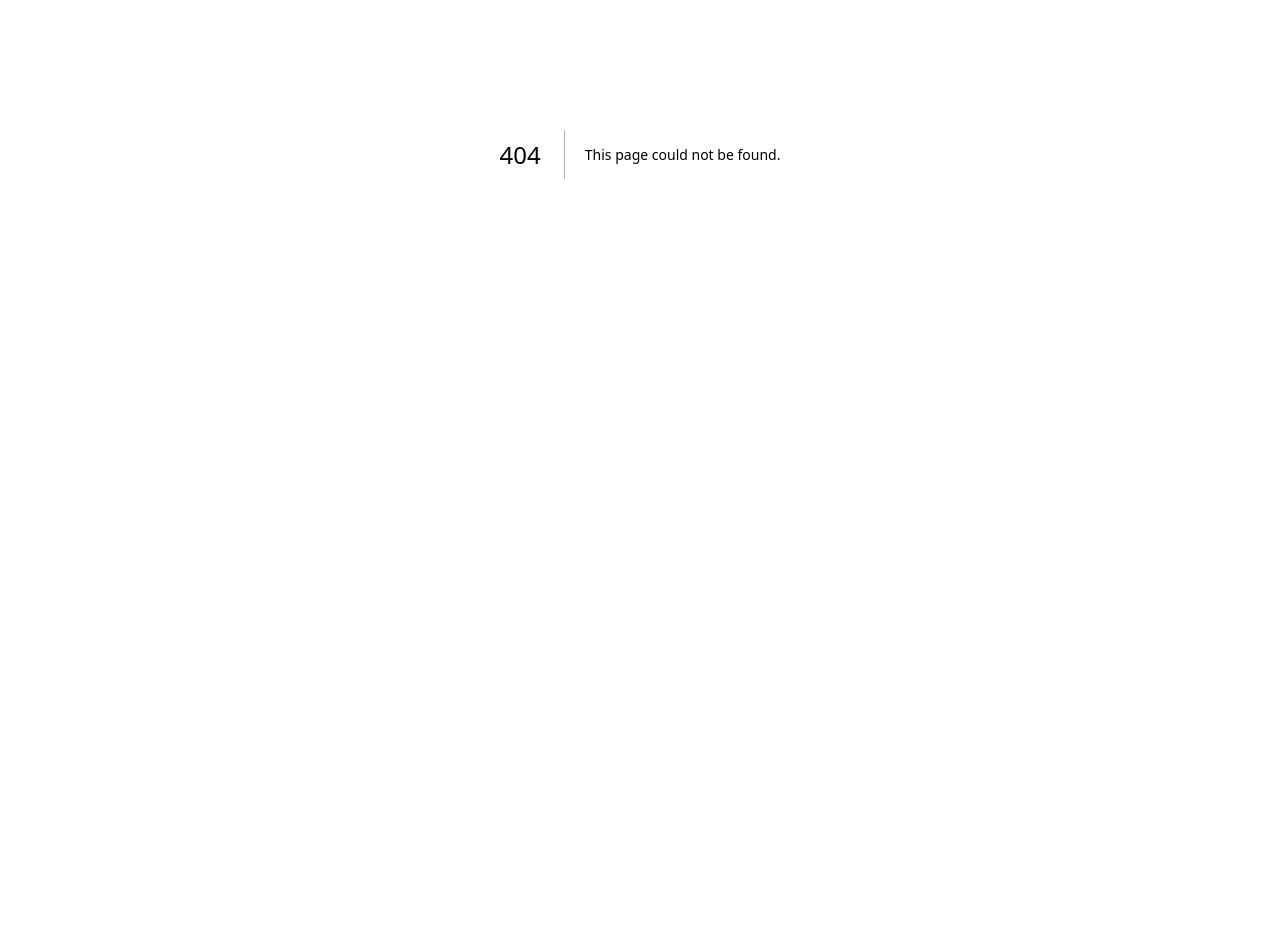
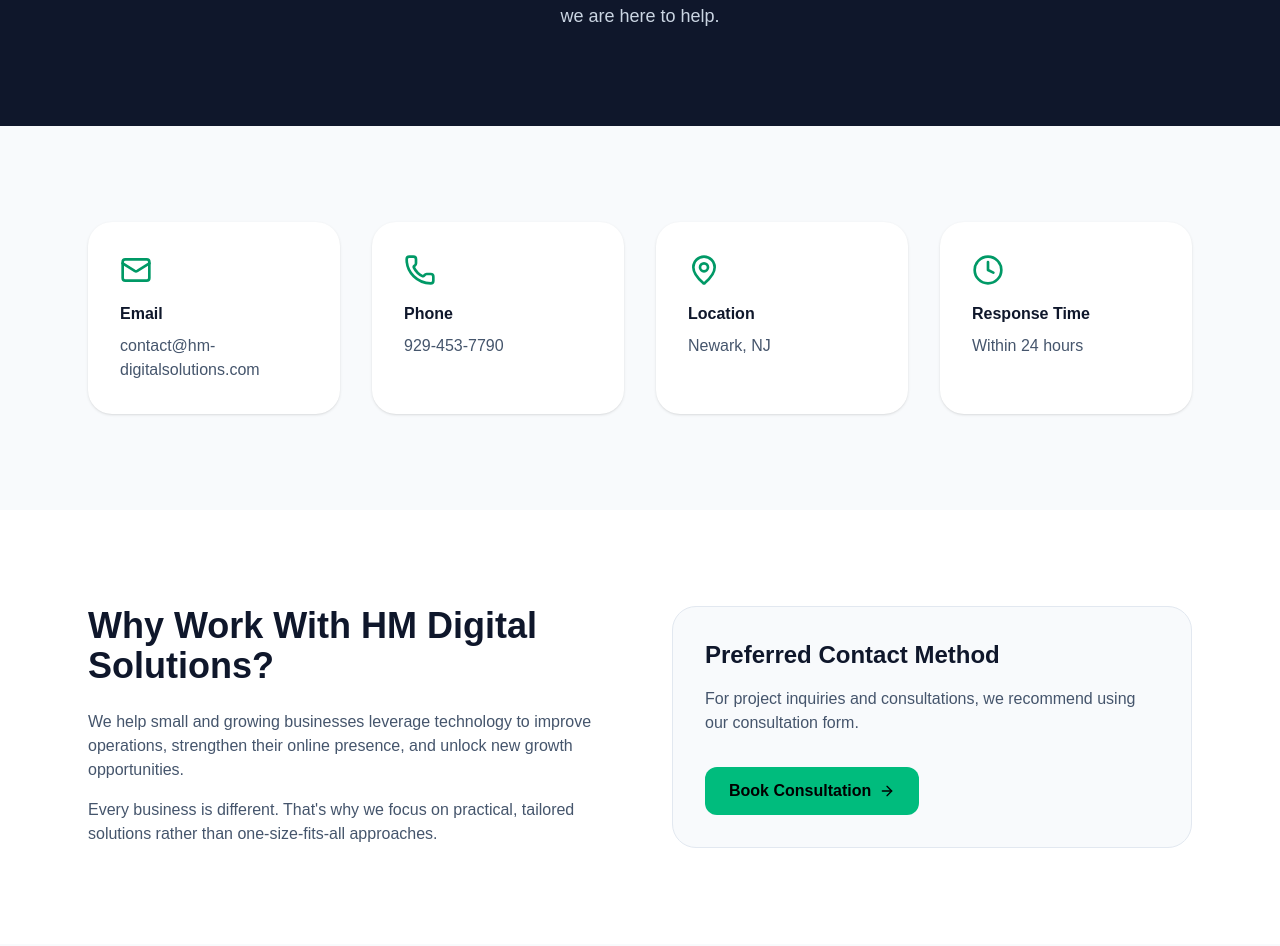
Before and after one commit to Hazichomwarr/hm-digital-solutions, a Next.js app: page /contact in a window 1280 px wide. Before the commit this address had no page. Shown: the part 246-1192 px from the top of the page. Before the commit the page ends 800 px from the top, so only its background shows below. Built offline with nearby package versions, Linux system fonts and the light colour scheme.

Commit message:
feat: Add contact page

```diff
--- /dev/null
+++ b/app/contact/page.tsx
@@ -0,0 +1,160 @@
+import Link from "next/link";
+import { Mail, Phone, MapPin, Clock, ArrowRight } from "lucide-react";
+
+export default function ContactPage() {
+  return (
+    <div>
+      {/* Hero */}
+      <section className="bg-slate-900">
+        <div className="mx-auto max-w-6xl px-6 py-24 text-center">
+          <p className="font-semibold uppercase tracking-widest text-emerald-400">
+            Contact Us
+          </p>
+
+          <h1 className="mt-4 text-5xl font-bold text-white md:text-6xl">
+            Let{"'"}s Talk About Your Business
+          </h1>
+
+          <p className="mx-auto mt-6 max-w-3xl text-lg text-slate-300">
+            Whether you need a website, automation, technical support, or
+            business technology guidance, we are here to help.
+          </p>
+        </div>
+      </section>
+
+      {/* Contact Cards */}
+      <section className="bg-slate-50 py-24">
+        <div className="mx-auto max-w-6xl px-6">
+          <div className="grid gap-8 md:grid-cols-2 lg:grid-cols-4">
+            <article className="rounded-3xl bg-white p-8 shadow-sm">
+              <Mail className="h-8 w-8 text-emerald-600" />
+
+              <h2 className="mt-4 font-bold text-slate-900">Email</h2>
+
+              <p className="mt-2 text-slate-600">
+                contact@hm-digitalsolutions.com
+              </p>
+            </article>
+
+            <article className="rounded-3xl bg-white p-8 shadow-sm">
+              <Phone className="h-8 w-8 text-emerald-600" />
+
+              <h2 className="mt-4 font-bold text-slate-900">Phone</h2>
+
+              <p className="mt-2 text-slate-600">929-453-7790</p>
+            </article>
+
+            <article className="rounded-3xl bg-white p-8 shadow-sm">
+              <MapPin className="h-8 w-8 text-emerald-600" />
+
+              <h2 className="mt-4 font-bold text-slate-900">Location</h2>
+
+              <p className="mt-2 text-slate-600">Newark, NJ</p>
+            </article>
+
+            <article className="rounded-3xl bg-white p-8 shadow-sm">
+              <Clock className="h-8 w-8 text-emerald-600" />
+
+              <h2 className="mt-4 font-bold text-slate-900">Response Time</h2>
+
+              <p className="mt-2 text-slate-600">Within 24 hours</p>
+            </article>
+          </div>
+        </div>
+      </section>
+
+      {/* Business Info */}
+      <section className="bg-white py-24">
+        <div className="mx-auto grid max-w-6xl gap-16 px-6 lg:grid-cols-2">
+          <div>
+            <h2 className="text-4xl font-bold text-slate-900">
+              Why Work With HM Digital Solutions?
+            </h2>
+
+            <p className="mt-6 text-slate-600">
+              We help small and growing businesses leverage technology to
+              improve operations, strengthen their online presence, and unlock
+              new growth opportunities.
+            </p>
+
+            <p className="mt-4 text-slate-600">
+              Every business is different. That{"'"}s why we focus on practical,
+              tailored solutions rather than one-size-fits-all approaches.
+            </p>
+          </div>
+
+          <div className="rounded-3xl border border-slate-200 bg-slate-50 p-8">
+            <h3 className="text-2xl font-bold text-slate-900">
+              Preferred Contact Method
+            </h3>
+
+            <p className="mt-4 text-slate-600">
+              For project inquiries and consultations, we recommend using our
+              consultation form.
+            </p>
+
+            <Link
+              href="/book-consultation"
+              className="mt-8 inline-flex items-center gap-2 rounded-xl bg-emerald-500 px-6 py-3 font-semibold text-black transition hover:bg-emerald-400"
+            >
+              Book Consultation
+              <ArrowRight className="h-4 w-4" />
+            </Link>
+          </div>
+        </div>
+      </section>
+
+      {/* FAQ */}
+      <section className="bg-slate-50 py-24">
+        <div className="mx-auto max-w-4xl px-6">
+          <h2 className="text-center text-4xl font-bold text-slate-900">
+            Frequently Asked Questions
+          </h2>
+
+          <div className="mt-12 space-y-6">
+            <div className="rounded-2xl bg-white p-6">
+              <h3 className="font-bold text-slate-900">
+                Do you work with small businesses?
+              </h3>
+
+              <p className="mt-2 text-slate-600">
+                Yes. We specialize in helping small and growing businesses
+                implement practical technology solutions.
+              </p>
+            </div>
+
+            <div className="rounded-2xl bg-white p-6">
+              <h3 className="font-bold text-slate-900">
+                How much do your services cost?
+              </h3>
+
+              <p className="mt-2 text-slate-600">
+                Pricing depends on project scope. Schedule a consultation for a
+                tailored quote.
+              </p>
+            </div>
+
+            <div className="rounded-2xl bg-white p-6">
+              <h3 className="font-bold text-slate-900">
+                How quickly can we get started?
+              </h3>
+
+              <p className="mt-2 text-slate-600">
+                Most projects can begin shortly after the initial consultation
+                and planning phase.
+              </p>
+            </div>
+          </div>
+
+          <Link
+            href="/book-consultation"
+            className="mt-8 inline-flex items-center gap-2 rounded-xl bg-emerald-500 px-6 py-3 font-semibold text-black transition hover:bg-emerald-400"
+          >
+            Request Consultation
+            <ArrowRight className="h-4 w-4" />
+          </Link>
+        </div>
+      </section>
+    </div>
+  );
+}
--- a/components/landing/layout/FooterNewsletter.tsx
+++ b/components/landing/layout/FooterNewsletter.tsx
@@ -1,3 +1,4 @@
+//components/landing/layout/footerNewsletter.tsx
 import { Send } from "lucide-react";
 
 export default function FooterNewsletter() {
```
